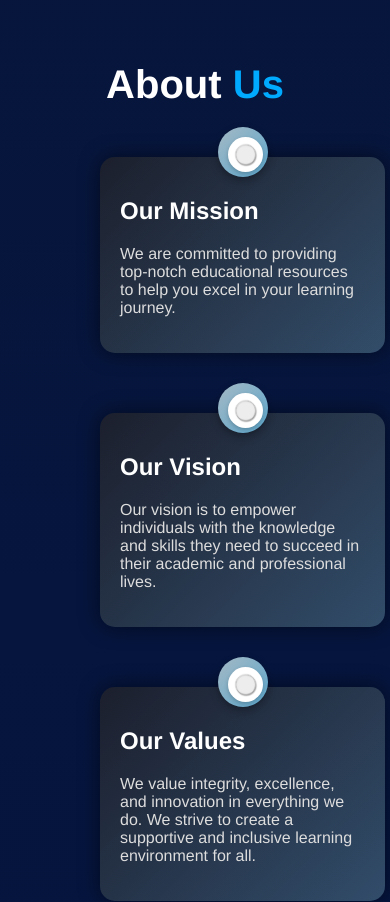
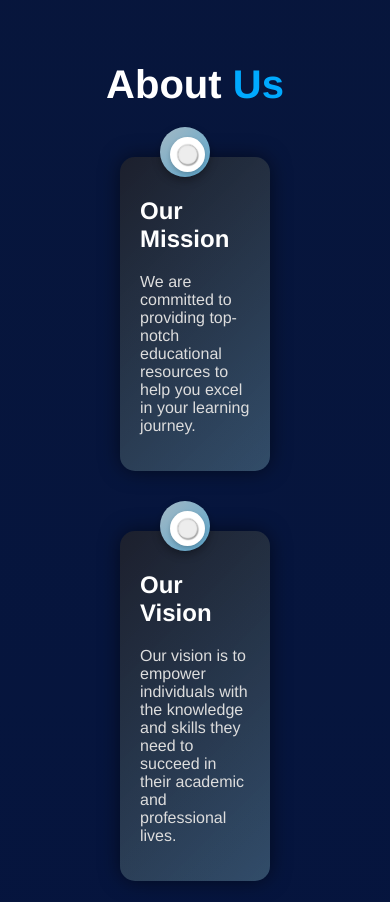
Before and after one commit to sriparna-koar/websitebigmac, a React (Vite) app in the folder frontend/: page / in a window 390 px wide. Shown: the part 1080-1982 px from the top of the page. Built offline with nearby package versions, Linux system fonts and the light colour scheme.

Commit message:
first commit

```diff
--- a/frontend/src/components/About.css
+++ b/frontend/src/components/About.css
@@ -90,8 +90,12 @@
 }
 
 @media (max-width: 480px) {
+  .content-wrapper {
+    padding: 0 10px; /* Add padding to the wrapper to ensure content doesn't touch the screen edges */
+  }
+
   .content-box {
-    width: 150%; /* Make content boxes occupy most of the screen width */
+    width: calc(100% - 20px); /* Make content boxes occupy the screen width minus some padding */
     margin: 20px auto; /* Center content boxes horizontally and add vertical margin */
     padding: 20px; /* Reduce padding for smaller screens */
     font-size: 1.0em; /* Adjust font size for readability */
@@ -99,7 +103,7 @@
 
   .circle-icon {
     top: -30px; /* Adjusted for smaller screens */
-    right: calc(50% - 25px); /* Center circle icon horizontally */
+    right: calc(50% - 15px); /* Center circle icon horizontally */
     width: 30px; /* Adjust size for smaller screens */
     height: 30px; /* Adjust size for smaller screens */
   }
```
